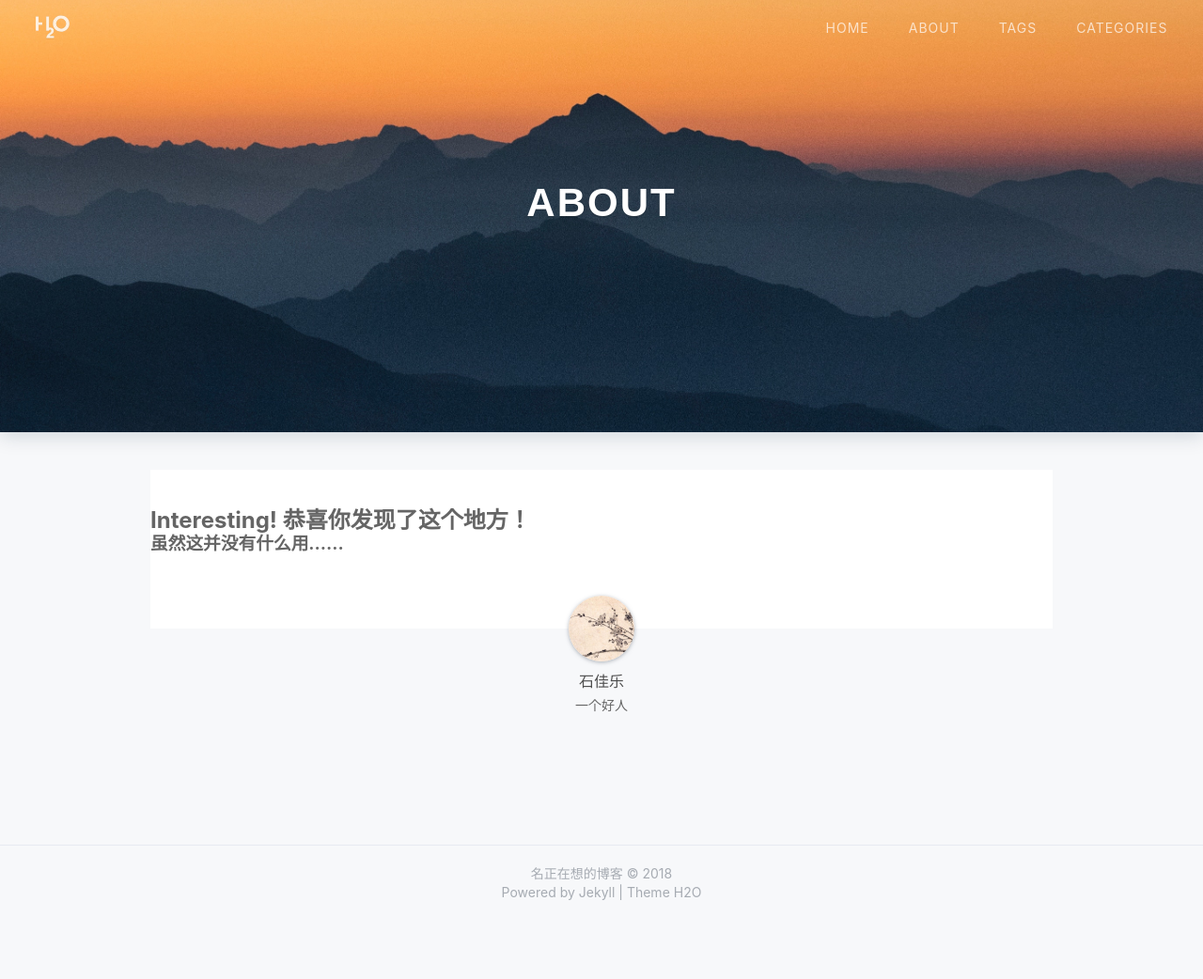
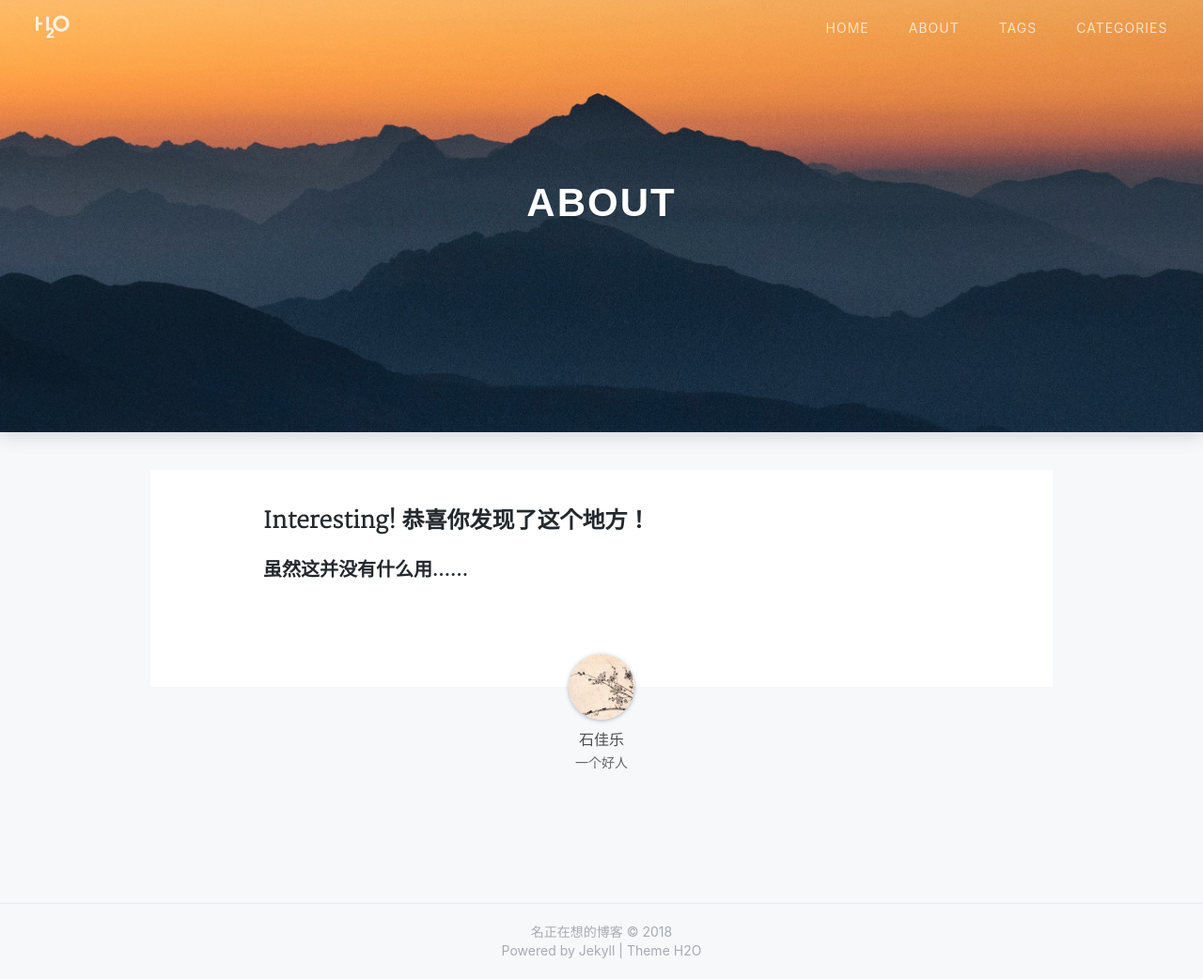
Before and after one commit to Morimiue/mzzx.github.io, a Jekyll site: the page built from about.html, in a window 1280 px wide and 1042 px high. Shown: the whole window at 94% size. Built offline with Jekyll 4.4.1, drawn with Linux system fonts in a browser that asks for light colours; nearby versions of some CDN libraries; comment, search, counter and statistics services are not loaded; a style sheet for code colours, icons or effects is not loaded.

Commit message:
update about

```diff
--- a/about.html
+++ b/about.html
@@ -16,7 +16,7 @@ header-img: /assets/img/page-cover.jpg
 
 <main class="g-container home-content">
     <div class="post-content visible">
-        <article>
+        <article class="markdown-body">
             <h2>Interesting! 恭喜你发现了这个地方！</h2>
             <h3>虽然这并没有什么用……</h3>
         </article>
```
